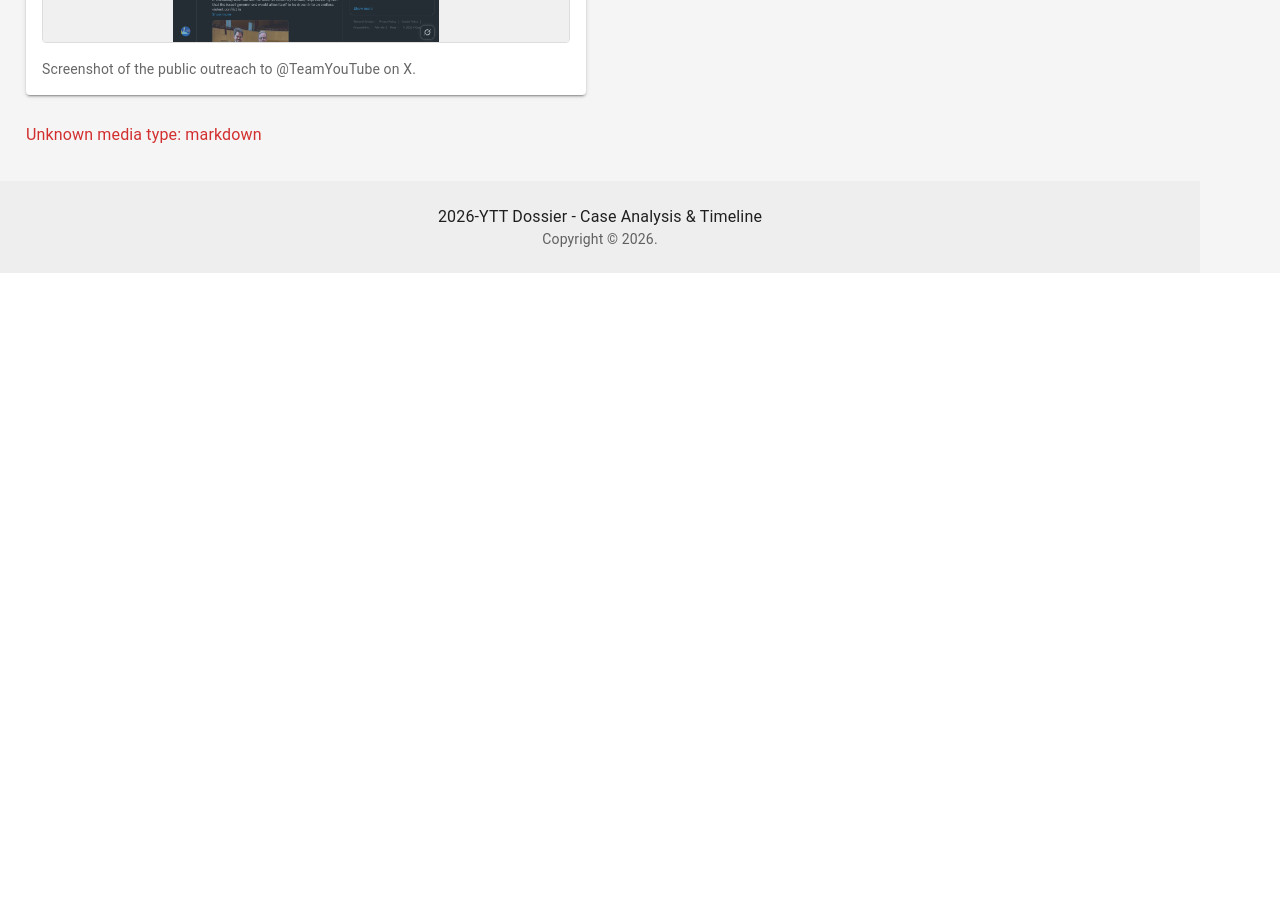
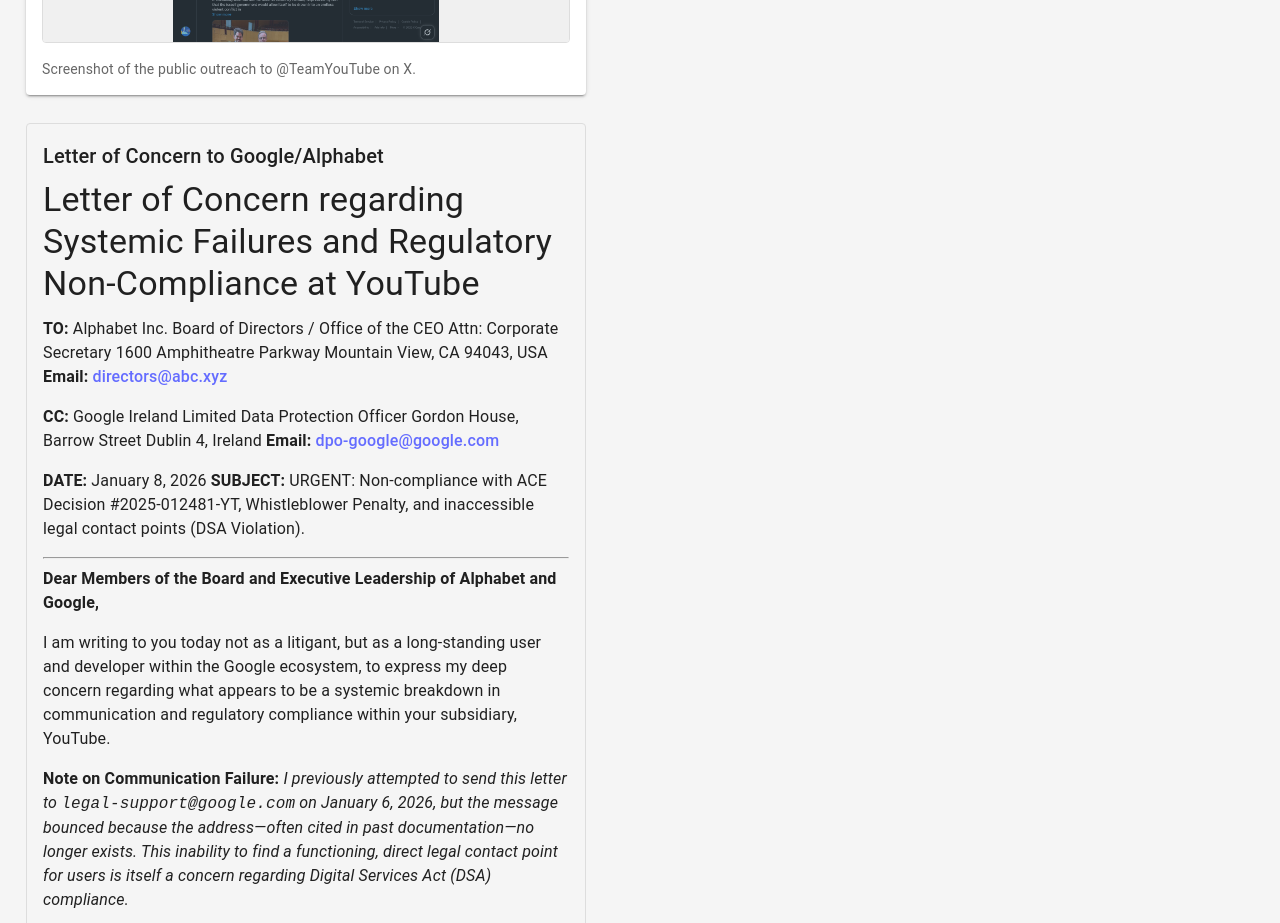
Before and after one commit to profdrkdc/2026-YTT, a React (Vite) app in the folder dossier-web/: page /2026-YTT/evidence in a window 1280 px wide. Shown: the part 2520-3443 px from the top of the page. Before the commit the page ends 2793 px from the top, so only its background shows below. Built offline with nearby package versions, Linux system fonts and the light colour scheme.

Commit message:
updated the dossier-web frontend to correctly handle markdown files.

```diff
--- a/dossier-web/src/components/EvidenceGallery.tsx
+++ b/dossier-web/src/components/EvidenceGallery.tsx
@@ -6,6 +6,7 @@
 import VideoPlayer from './VideoPlayer';
 import ImageLightbox from './ImageLightbox';
 import CSVTable from './CSVTable';
+import MarkdownFetcher from './MarkdownFetcher';
 
 export interface EvidenceItem {
   id: string;
@@ -103,8 +104,9 @@
                   </Button>
                 </Box>
               );
-      default:
-        return <Typography color="error">Unknown media type: {item.type}</Typography>;
+            case 'markdown':
+              return <MarkdownFetcher src={item.path} title={item.title} description={item.description} />;
+            default:        return <Typography color="error">Unknown media type: {item.type}</Typography>;
     }
   };
 
--- /dev/null
+++ b/dossier-web/src/components/MarkdownFetcher.tsx
@@ -0,0 +1,44 @@
+import { useState, useEffect } from 'react';
+import { Box, Typography } from '@mui/material';
+import MarkdownRenderer from './MarkdownRenderer';
+
+interface MarkdownFetcherProps {
+  src: string;
+  title: string;
+  description: string;
+}
+
+const MarkdownFetcher = ({ src, title, description }: MarkdownFetcherProps) => {
+  const [content, setContent] = useState<string>('Loading markdown content...');
+  const [error, setError] = useState<string | null>(null);
+
+  useEffect(() => {
+    fetch(src)
+      .then(response => {
+        if (!response.ok) {
+          throw new Error(`HTTP error! status: ${response.status}`);
+        }
+        return response.text();
+      })
+      .then(text => setContent(text))
+      .catch(e => {
+        console.error("Failed to fetch markdown:", e);
+        setError(`Failed to load markdown content: ${e.message}`);
+        setContent(''); // Clear loading message on error
+      });
+  }, [src]);
+
+  return (
+    <Box sx={{ p: 2, border: '1px solid #ddd', borderRadius: 1, height: '100%', overflowY: 'auto' }}>
+      <Typography variant="h6" gutterBottom>{title}</Typography>
+      {error ? (
+        <Typography color="error">{error}</Typography>
+      ) : (
+        <MarkdownRenderer content={content} />
+      )}
+      <Typography variant="body2" color="text.secondary" sx={{ mt: 2 }}>{description}</Typography>
+    </Box>
+  );
+};
+
+export default MarkdownFetcher;
```
Lines whose indentation alone changed are shown as unchanged.
